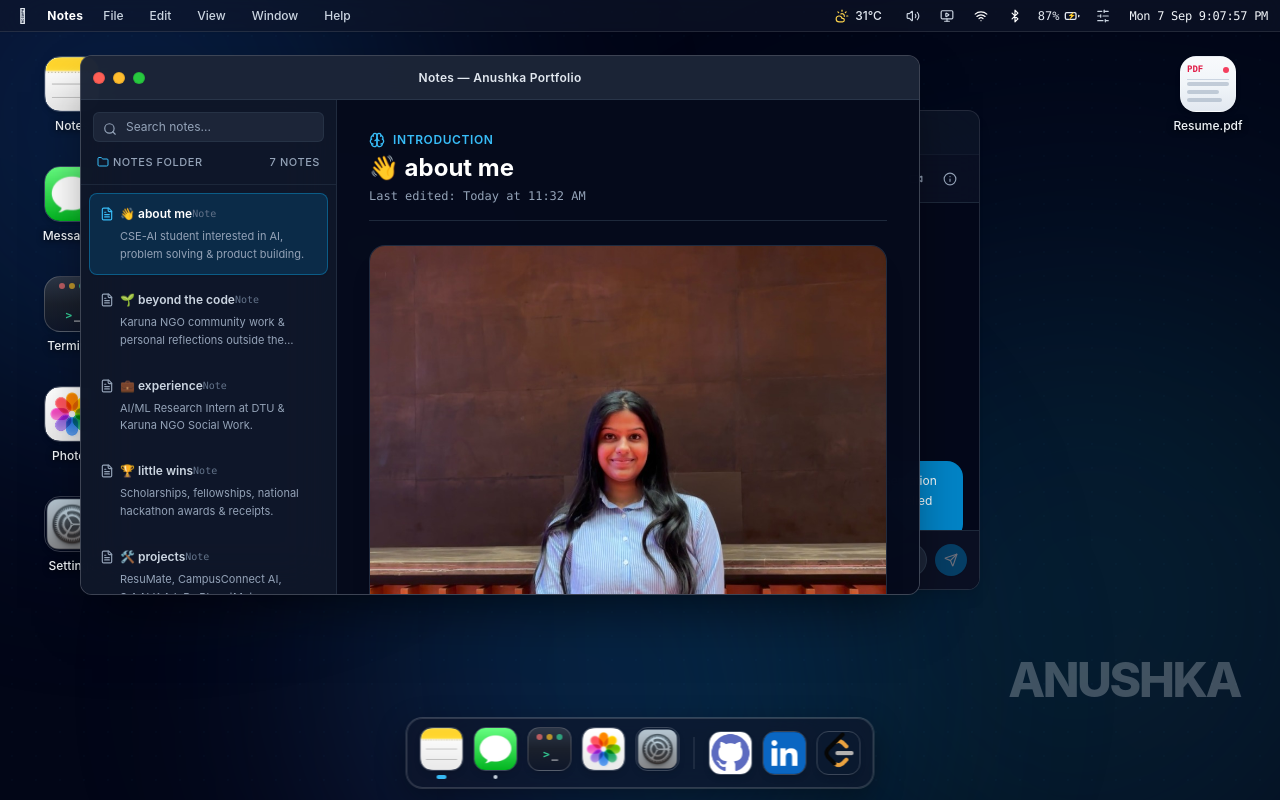
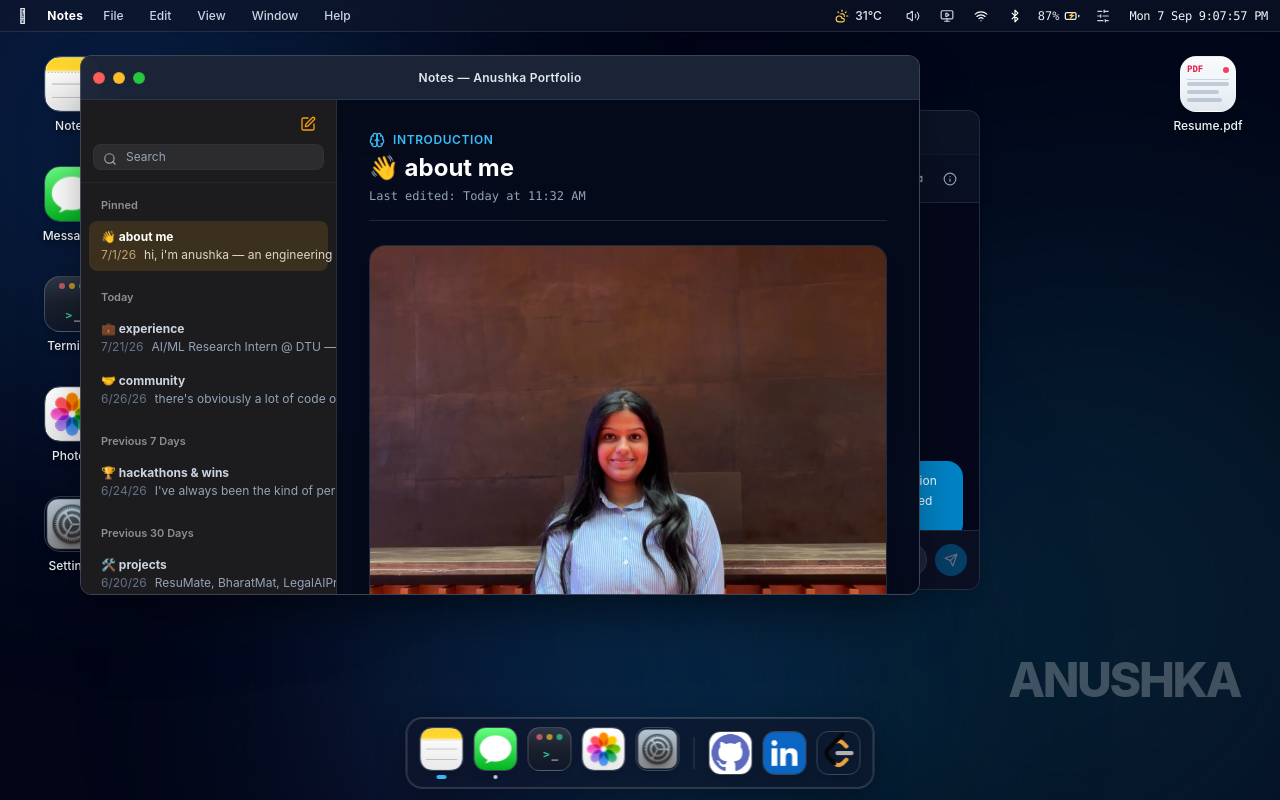
Before and after one commit to anushkaaaguptaa/anushka-portfolio, a React (Vite) app: page / in a window 1280 px wide. Built offline with nearby package versions, Linux system fonts and the light colour scheme.

Commit message:
Redesign Notes sidebar to match macOS style with grouped sections, real text snippets, and top scroll on open

```diff
--- a/src/components/windows/NotesWindow.tsx
+++ b/src/components/windows/NotesWindow.tsx
@@ -1,4 +1,4 @@
-import React, { useState } from 'react';
+import React, { useState, useRef, useEffect } from 'react';
 import { WindowFrame } from './WindowFrame';
 import { NotesSectionId } from '../../types';
 import {
@@ -39,59 +39,104 @@ import {
   Camera,
   Terminal,
   Zap,
+  SquarePen,
 } from 'lucide-react';
 import { useWindowManager } from '../../context/WindowManagerContext';
+
+interface NoteItem {
+  id: NotesSectionId;
+  label: string;
+  date: string;
+  snippet: string;
+}
+
+interface NoteGroup {
+  groupName: string;
+  items: NoteItem[];
+}
+
+const NOTE_GROUPS: NoteGroup[] = [
+  {
+    groupName: 'Pinned',
+    items: [
+      {
+        id: 'about',
+        label: '👋 about me',
+        date: '7/1/26',
+        snippet: "hi, i'm anushka — an engineering student interested in AI, problem solving, and building products that people can actually use.",
+      },
+    ],
+  },
+  {
+    groupName: 'Today',
+    items: [
+      {
+        id: 'experience',
+        label: '💼 experience',
+        date: '7/21/26',
+        snippet: 'AI/ML Research Intern @ DTU — audio processing & self-supervised contrastive learning pipeline for infant cry classification.',
+      },
+      {
+        id: 'beyond-the-code',
+        label: '🤝 community',
+        date: '6/26/26',
+        snippet: "there's obviously a lot of code on this website. Karuna NGO volunteer work & personal reflections outside the screen.",
+      },
+    ],
+  },
+  {
+    groupName: 'Previous 7 Days',
+    items: [
+      {
+        id: 'achievements',
+        label: '🏆 hackathons & wins',
+        date: '6/24/26',
+        snippet: "I've always been the kind of person who gets a little too excited about learning something new — scholarships & hackathons.",
+      },
+    ],
+  },
+  {
+    groupName: 'Previous 30 Days',
+    items: [
+      {
+        id: 'projects',
+        label: '🛠️ projects',
+        date: '6/20/26',
+        snippet: 'ResuMate, BharatMat, LegalAIPro — AI-driven tools, civic engagement, and legal technology platforms.',
+      },
+      {
+        id: 'hackathons',
+        label: '👩‍💻 hackathons',
+        date: '6/15/26',
+        snippet: 'i really like the part where an idea goes from “what if...” to “wait, we actually built this.”',
+      },
+    ],
+  },
+  {
+    groupName: 'Older',
+    items: [
+      {
+        id: 'contact',
+        label: '💬 hit me up',
+        date: '6/10/26',
+        snippet: "i genuinely like talking to people — hearing perspectives i haven't considered, stress-testing ideas & grabbing coffee.",
+      },
+    ],
+  },
+];
 
 export const NotesWindow: React.FC = () => {
   const [activeSection, setActiveSection] = useState<NotesSectionId>('about');
   const [searchQuery, setSearchQuery] = useState('');
   const [copiedEmail, setCopiedEmail] = useState(false);
   const { openWindow, openPhotosFolder } = useWindowManager();
+  const contentPaneRef = useRef<HTMLDivElement>(null);
 
-  const sidebarItems: Array<{ id: NotesSectionId; label: string; icon: string; snippet: string }> = [
-    {
-      id: 'about',
-      label: '👋 about me',
-      icon: '👋',
-      snippet: 'CSE-AI student interested in AI, problem solving & product building.',
-    },
-    {
-      id: 'beyond-the-code',
-      label: '🌱 beyond the code',
-      icon: '🌱',
-      snippet: 'Karuna NGO community work & personal reflections outside the screen.',
-    },
-    {
-      id: 'experience',
-      label: '💼 experience',
-      icon: '💼',
-      snippet: 'AI/ML Research Intern at DTU & Karuna NGO Social Work.',
-    },
-    {
-      id: 'achievements',
-      label: '🏆 little wins',
-      icon: '🏆',
-      snippet: 'Scholarships, fellowships, national hackathon awards & receipts.',
-    },
-    {
-      id: 'projects',
-      label: '🛠️ projects',
-      icon: '🛠️',
-      snippet: 'ResuMate, CampusConnect AI, S.A.N.K.A.L.P., BharatMat.',
-    },
-    {
-      id: 'hackathons',
-      label: '👩‍💻 hackathons',
-      icon: '👩‍💻',
-      snippet: 'i really like the part where an idea goes from “what if...” to “wait, we actually built this.”',
-    },
-    {
-      id: 'contact',
-      label: '💬 hit me up',
-      icon: '💬',
-      snippet: 'DMs open on LinkedIn, GitHub, X & Email.',
-    },
-  ];
+  useEffect(() => {
+    if (contentPaneRef.current) {
+      contentPaneRef.current.scrollTop = 0;
+    }
+  }, [activeSection]);
 
   const handleCopyEmail = () => {
     navigator.clipboard.writeText(CONTACT_DATA.links.email);
@@ -99,67 +144,91 @@ export const NotesWindow: React.FC = () => {
     setTimeout(() => setCopiedEmail(false), 2000);
   };
 
-  const filteredItems = sidebarItems.filter(
-    (item) =>
-      item.label.toLowerCase().includes(searchQuery.toLowerCase()) ||
-      item.snippet.toLowerCase().includes(searchQuery.toLowerCase())
-  );
-
   return (
     <WindowFrame id="notes" headerTitle="Notes — Anushka Portfolio">
       <div className="flex h-full w-full overflow-hidden text-sm">
-        {/* Left Sidebar (Notes Folder View) */}
-        <div className="w-64 border-r border-slate-700/50 bg-slate-900/80 flex flex-col backdrop-blur-xl shrink-0">
-          <div className="p-3 border-b border-slate-700/40">
+        {/* Left Sidebar (macOS Notes Sidebar Style) */}
+        <div className="w-64 border-r border-[#2d2d2d] bg-[#1c1c1e] flex flex-col shrink-0 select-none">
+          {/* Top Bar with Compose Icon & Search */}
+          <div className="p-3 border-b border-[#2d2d2d]/60 space-y-2">
+            <div className="flex items-center justify-end px-1">
+              <button
+                title="New Note"
+                className="text-amber-500 hover:text-amber-400 transition-colors p-1 rounded-md hover:bg-[#2c2c2e]"
+              >
+                <SquarePen className="h-4 w-4" />
+              </button>
+            </div>
             <div className="relative">
-              <Search className="absolute left-2.5 top-2.5 h-3.5 w-3.5 text-slate-400" />
+              <Search className="absolute left-2.5 top-2 h-3.5 w-3.5 text-slate-400" />
               <input
                 type="text"
-                placeholder="Search notes..."
+                placeholder="Search"
                 value={searchQuery}
                 onChange={(e) => setSearchQuery(e.target.value)}
-                className="w-full rounded-md bg-slate-800/90 pl-8 pr-3 py-1.5 text-xs text-slate-200 placeholder-slate-400 focus:outline-none focus:ring-1 focus:ring-sky-500/50 border border-slate-700/50"
+                className="w-full rounded-lg bg-[#2c2c2e] pl-8 pr-3 py-1 text-xs text-slate-200 placeholder-slate-400 focus:outline-none focus:ring-1 focus:ring-amber-500/50 border border-slate-700/30"
               />
-            </div>
-            <div className="mt-2.5 flex items-center justify-between px-1 text-[11px] font-medium text-slate-400 uppercase tracking-wider">
-              <span className="flex items-center gap-1">
-                <Folder className="h-3 w-3 text-sky-400" /> Notes Folder
-              </span>
-              <span>{sidebarItems.length} Notes</span>
             </div>
           </div>
 
-          <div className="flex-1 overflow-y-auto p-2 space-y-1 scrollbar-thin">
-            {filteredItems.map((item) => {
-              const isSelected = activeSection === item.id;
+          {/* Grouped Notes List */}
+          <div className="flex-1 overflow-y-auto px-2 py-1 space-y-2 scrollbar-thin">
+            {NOTE_GROUPS.map((group) => {
+              const matchingItems = group.items.filter(
+                (item) =>
+                  item.label.toLowerCase().includes(searchQuery.toLowerCase()) ||
+                  item.snippet.toLowerCase().includes(searchQuery.toLowerCase())
+              );
+
+              if (matchingItems.length === 0) return null;
+
               return (
-                <button
-                  key={item.id}
-                  onClick={() => setActiveSection(item.id)}
-                  className={`w-full text-left p-2.5 rounded-lg transition-all flex flex-col gap-1 border ${
-                    isSelected
-                      ? 'bg-sky-600/20 border-sky-500/40 text-white shadow-sm'
-                      : 'hover:bg-slate-800/60 border-transparent text-slate-300'
-                  }`}
-                >
-                  <div className="flex items-center justify-between">
-                    <span className="font-semibold text-xs flex items-center gap-1.5">
-                      <FileText className={`h-3.5 w-3.5 ${isSelected ? 'text-sky-400' : 'text-slate-400'}`} />
-                      {item.label}
-                    </span>
-                    <span className="text-[10px] text-slate-500 font-mono">Note</span>
+                <div key={group.groupName} className="space-y-0.5">
+                  <div className="px-3 pt-2 pb-1 text-[11px] font-semibold text-[#8e8e93]">
+                    {group.groupName}
                   </div>
-                  <p className="text-[11px] text-slate-400 line-clamp-2 leading-relaxed pl-5">
-                    {item.snippet}
-                  </p>
-                </button>
+                  {matchingItems.map((item) => {
+                    const isSelected = activeSection === item.id;
+                    return (
+                      <button
+                        key={item.id}
+                        onClick={() => setActiveSection(item.id)}
+                        className={`w-full text-left px-3 py-2 rounded-lg transition-colors flex flex-col gap-0.5 ${
+                          isSelected
+                            ? 'bg-[#3a301d] text-white shadow-sm'
+                            : 'hover:bg-[#2c2c2e]/70 text-slate-300'
+                        }`}
+                      >
+                        <div className="font-bold text-xs truncate">
+                          {item.label}
+                        </div>
+                        <div className="text-xs truncate flex items-center">
+                          <span
+                            className={`font-normal mr-2 shrink-0 ${
+                              isSelected ? 'text-[#c0a66d]' : 'text-slate-500'
+                            }`}
+                          >
+                            {item.date}
+                          </span>
+                          <span
+                            className={`font-normal truncate ${
+                              isSelected ? 'text-[#ded6c5]' : 'text-slate-400'
+                            }`}
+                          >
+                            {item.snippet}
+                          </span>
+                        </div>
+                      </button>
+                    );
+                  })}
+                </div>
               );
             })}
           </div>
         </div>
 
         {/* Right Main Content Pane */}
-        <div className="flex-1 overflow-y-auto bg-slate-950/70 p-6 md:p-8 scrollbar-thin">
+        <div ref={contentPaneRef} className="flex-1 overflow-y-auto bg-slate-950/70 p-6 md:p-8 scrollbar-thin">
           {/* SECTION 1: ABOUT ME */}
           {activeSection === 'about' && (
             <div className="max-w-2xl space-y-6">
```
Also changed, not shown: 2 other files (tests, documents, lock files or other folders).
